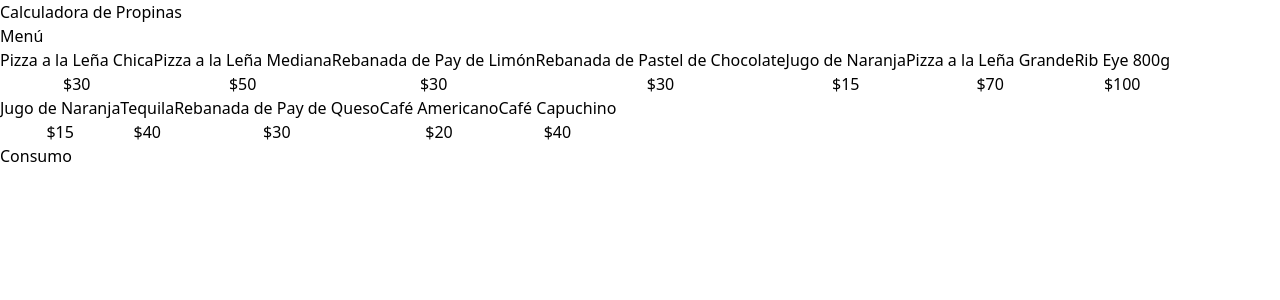
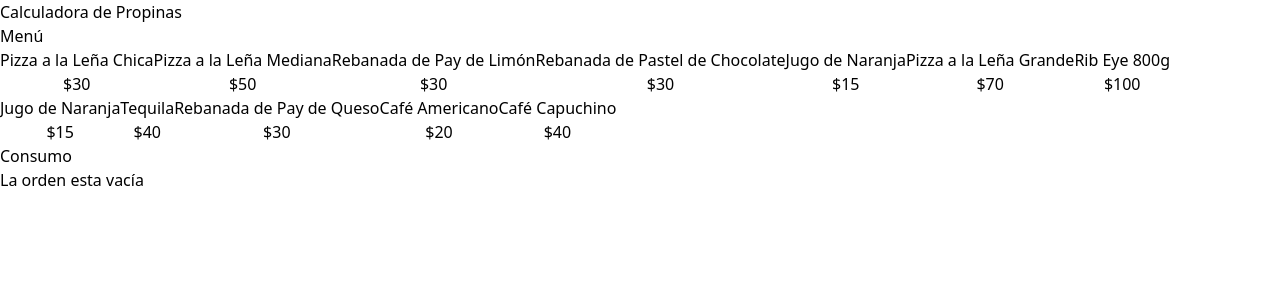
Before and after one commit to Migeuskz/calculadora-de-propinas, a React (Vite) app: page / in a window 1280 px wide. Shown: the top 300 px of the page. Built offline with nearby package versions, Linux system fonts and the light colour scheme.

Commit message:
mostrando el consumo de la orden en un nuevo componente

```diff
--- a/src/App.tsx
+++ b/src/App.tsx
@@ -1,11 +1,12 @@
 import MenuItem from "./components/MenuItem"
+import OrderContents from "./components/OrderContents"
 import { menuItems } from "./data/db"
 import useOrder from "./hooks/useOrder"
 
 
 
 function App() {
-  const {addItem} = useOrder()
+  const {order,addItem} = useOrder()
   // console.log(menuItems)
   return (
     <>
@@ -27,8 +28,11 @@ function App() {
           </div>
         </div>
 
-        <div>
-          <h2>Consumo</h2>
+        <div className=" border border-dashed border-slate-300 p-5 rounded-lg space-x-10">
+
+          <OrderContents
+          order={order}
+          />
 
         </div>
       </main>
--- /dev/null
+++ b/src/components/OrderContents.tsx
@@ -0,0 +1,30 @@
+import { OrderItem } from "../types"
+
+type OrderContentsProps = {
+    order: OrderItem[]
+}
+
+export default function OrderContents({ order }: OrderContentsProps) {
+    return (
+        <div>
+            <h2 className=" font-black text-4xl">Consumo</h2>
+
+            <div className=" space-y-3 mt-5">
+                {order.length === 0 ?
+                    <p className=" text-center">La orden esta vacía</p>
+                    :
+                    (
+                        order.map(item => (
+                            <div key={item.id}>
+                                <p>
+                                    {item.name}
+                                </p>
+                            </div>
+                        ))
+                    )
+                }
+            </div>
+
+        </div>
+    )
+}
--- a/src/hooks/useOrder.ts
+++ b/src/hooks/useOrder.ts
@@ -21,9 +21,10 @@ export default function useOrder() {
 
     }
 
-    console.log(order)
+    // console.log(order)
 
     return {
+        order,
         addItem
     }
 
```
